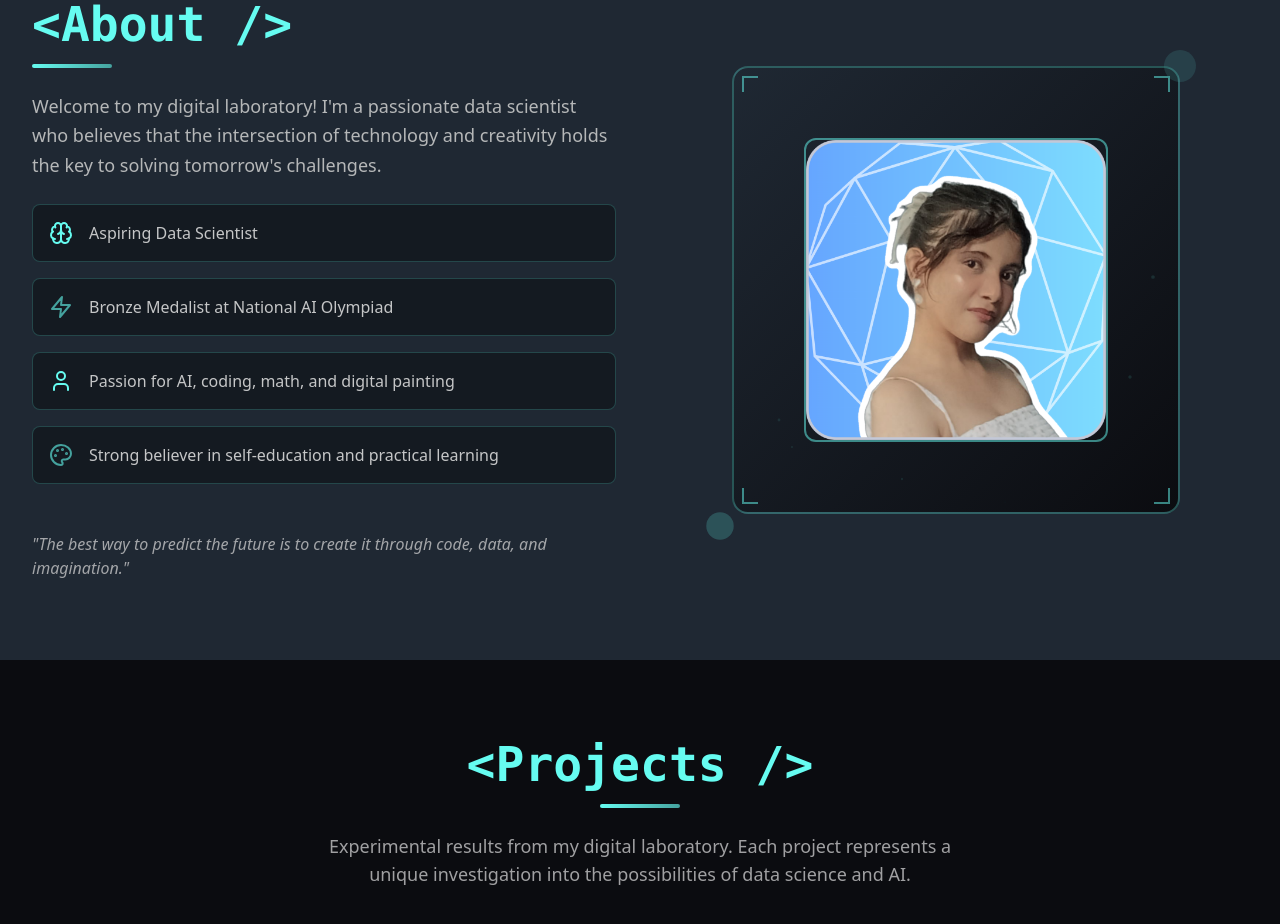
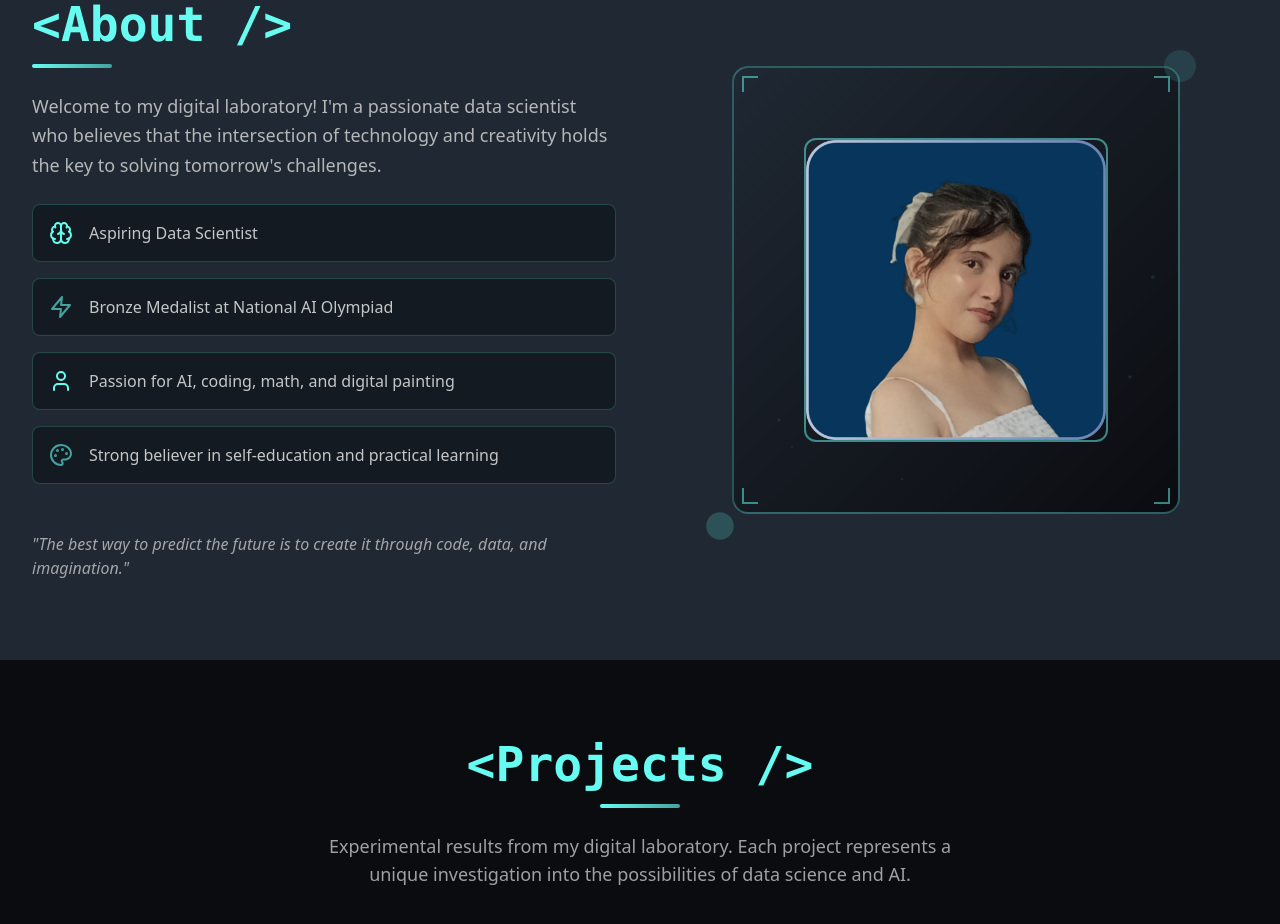
Before and after one commit to codemuse-bcka777/portfolio, a React (Vite) app: page / in a window 1280 px wide. Shown: the part 880-1804 px from the top of the page. Built offline with nearby package versions, Linux system fonts and the light colour scheme.

Commit message:
pfp issue

```diff
--- a/src/components/About.tsx
+++ b/src/components/About.tsx
@@ -140,7 +140,7 @@ const About = () => {
                 {/* Placeholder Content */}
                 <div className="relative z-10 h-full flex flex-col justify-center items-center">
                   <motion.img
-                    src="/profile-pic.png"
+                    src="public/profile-pic.png"
                     alt='Bisika Pant'
                     className="w-4/5 h-4/5 object-cover rounded-xl border-2 border-neon-primary/50"
                     whileHover={{ scale: 1.05 }}
```
Also changed, not shown: public/profile-pic.png.
